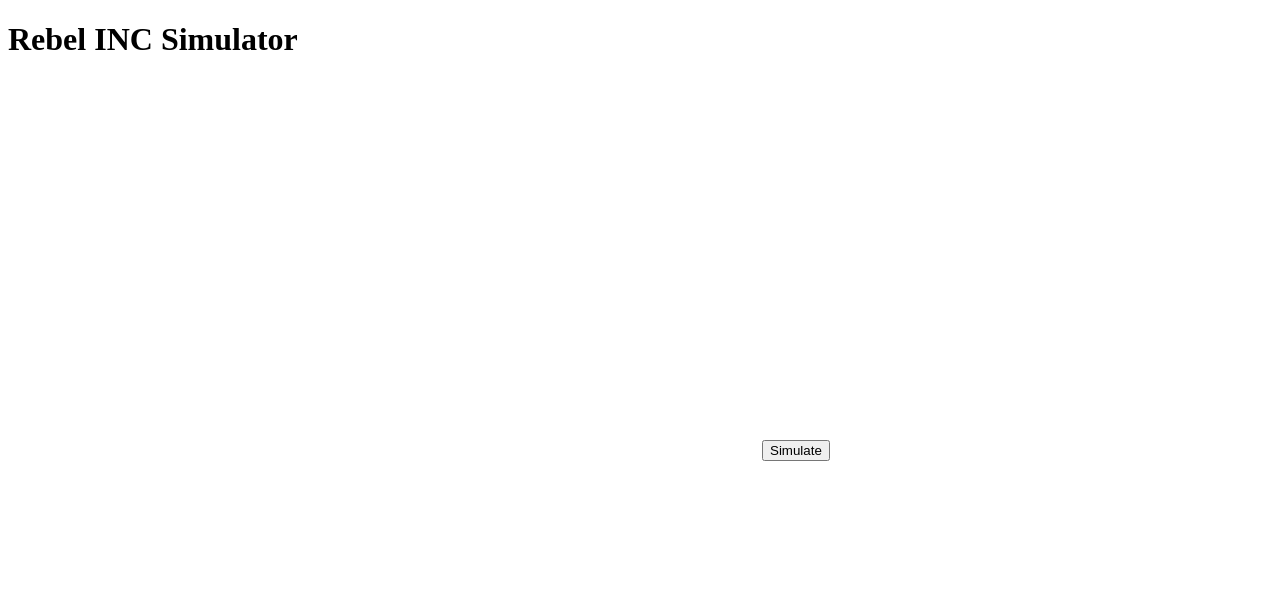
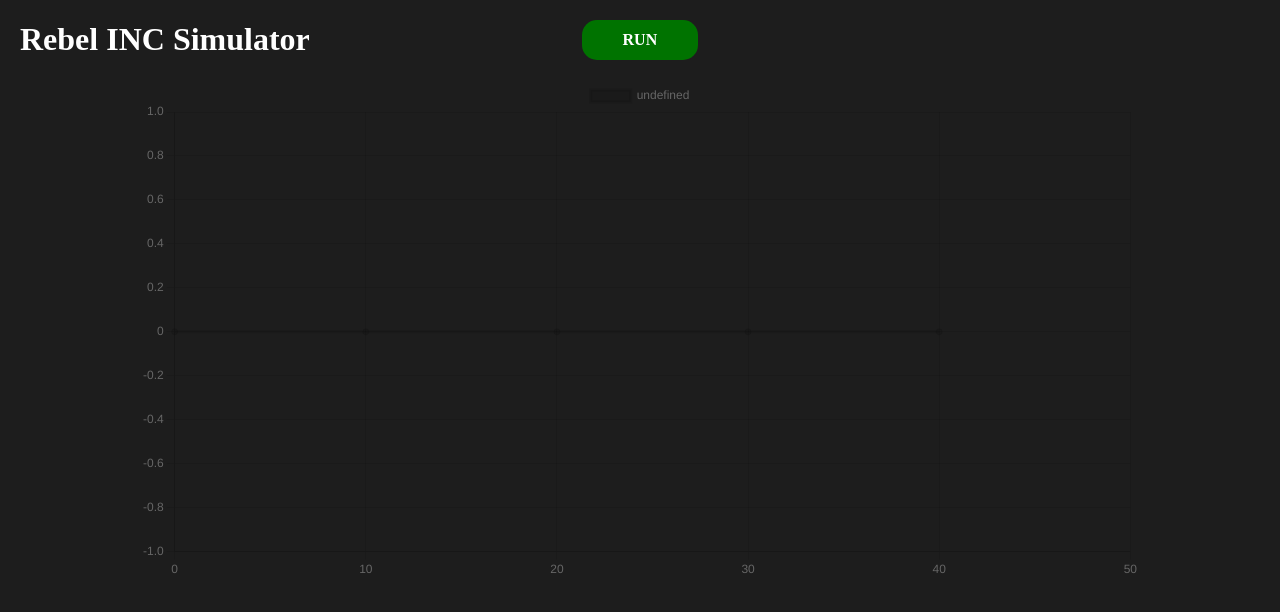
Before and after one commit to jesusaugusto0x2/rebel-simulator, a website: page index.html in a window 1280 px wide. Drawn offline with nearby package versions, Linux system fonts and the light colour scheme.

Commit message:
feat: add style

```diff
--- a/index.html
+++ b/index.html
@@ -4,14 +4,55 @@
     <meta charset="UTF-8" />
     <meta http-equiv="X-UA-Compatible" content="IE=edge" />
     <meta name="viewport" content="width=device-width, initial-scale=1.0" />
-    <title>Sim</title>
+    <title>Simulation</title>
+    <style>
+      body{
+        background-color: #1d1d1d;
+        padding: 0 20px;
+        margin: 0;
+      }
+      .canva {
+        width: 1000px !important;
+        height: 500px !important;
+        margin: 0 auto;
+      }
+      .row {
+        display: flex;
+      }
+      .header{
+        width: 100%;
+        justify-content: space-between;
+        color: white;
+      }
+      .button{
+        all: unset;
+        border: 1px solid transparent;
+        padding: 10px 40px;
+        height: fit-content;
+        margin: auto 0;
+        border-radius: 15px;
+        font-weight: bold;
+        background-color: #007300;
+        color: white;
+        cursor: pointer;
+        text-transform: uppercase;
+        transition: 0.4s;
+      }
+      .button:hover {
+        background-color: #08c308;
+        transition: 0.4s;
+      }
+    </style>
   </head>
   <body>
+    <div class="row header">
       <h1>Rebel INC Simulator</h1>
+      <button class="button" id="sim-btn">RUN</button>
+      <div style = "width: 290px"></div>
+    </div>
 
-    <canvas id="global-charting" style="width: 750px"></canvas>
+    <canvas id="line-charting" class="canva"></canvas>
 
-    <button id="sim-btn">Simulate</button>
 
     <script
       src="https://cdnjs.cloudflare.com/ajax/libs/Chart.js/3.5.0/chart.min.js"
@@ -22,6 +63,22 @@
 
     <script type="text/javascript">
       const simBtn = document.getElementById("sim-btn");
+
+
+      let line = new Chart("line-charting", {
+          type: "line",
+          data: {
+            labels: [0,10,20,30,40,50],
+            datasets: [
+                {
+                    data: [0, 0, 0, 0, 0]
+                }
+            ]
+          },
+          options: {
+            legend: { display: false },
+          },
+        });
 
       simBtn.onclick = async () => {
         console.log("Clicked!");
@@ -55,10 +112,7 @@
         const corruptionValues = extractValues(historic, "corruption");
 
         console.log("corruptionValues", corruptionValues);
-
-        new Chart("global-charting", {
-          type: "line",
-          data: {
+        line.data = {
           labels: xValues,
           datasets: [
             {
@@ -92,11 +146,9 @@
               fill: false,
             },
           ],
-          },
-          options: {
-            legend: { display: false },
-          },
-        });
+        };
+
+        line.update();
       };
 
       const extractValues = (_historic, _itemType) => {
```
Lines whose indentation alone changed are shown as unchanged.
